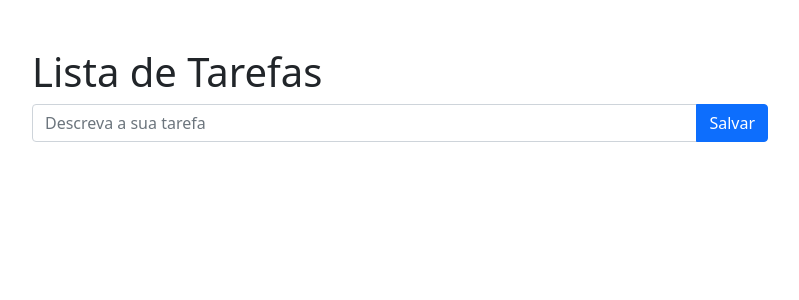
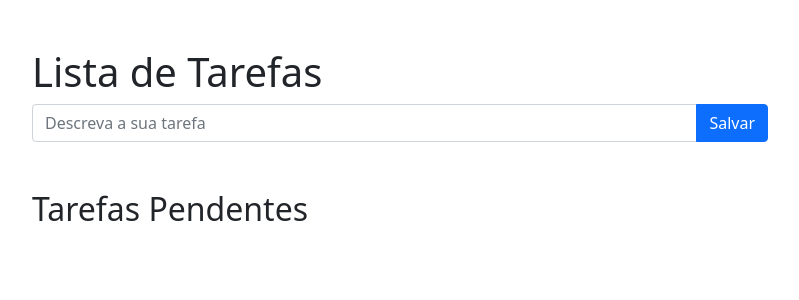
Before and after one commit to emanuelfilipes/django-pro, a Django app: page /tarefas/ in a window 1280 px wide. Shown: the top 300 px of the page, without its empty margins (240-1039 px from the left). Run offline with Django 4.2, Linux system fonts and the light colour scheme; data that the repository does not hold is empty.

Commit message:
Listar tarefas pendentes
close #4

```diff
--- a/webdev/tarefas/templates/tarefas/home.html
+++ b/webdev/tarefas/templates/tarefas/home.html
@@ -21,6 +21,21 @@
                 </div>
                 <div class="form-text">{{ form.nome.errors }}</div>
             </form>
+
+            <h2 class="mt-5">Tarefas Pendentes</h2>
+            {% for tarefa in tarefas_pendentes %}
+            <form>
+                <div class="input-group mb-3">
+                    <div class="input-group-text">
+                        <input class="form-check-input mt-0" type="checkbox" value=""
+                               aria-label="Checkbox para tarefa">
+                    </div>
+                    <input type="text" class="form-control" aria-label="Text input tarefa" value="{{ tarefa.nome }}">
+                </div>
+            </form>
+
+            {% endfor %}
+
         </div>
     </div>
 </div>
--- a/webdev/tarefas/views.py
+++ b/webdev/tarefas/views.py
@@ -5,15 +5,19 @@ from django.http import HttpResponse, HttpResponseRedirect
 from django.urls import reverse
 
 from webdev.tarefas.forms import TarefaNovaForm
+from webdev.tarefas.models import Tarefa
 
 
 def home(request):
+
     if request.method == 'POST':
         form=TarefaNovaForm(request.POST)
         if form.is_valid():
             form.save()
             return HttpResponseRedirect(reverse('tarefas:home'))
         else:
-            return render(request, 'tarefas/home.html', {'form': form}, status=400)
-
-    return render(request, 'tarefas/home.html')
+            tarefas_pendentes = Tarefa.objects.filter(feita=False).all()
+            return render(request, 'tarefas/home.html', {'form': form,'tarefas_pendentes': tarefas_pendentes},
+            status=400)
+    tarefas_pendentes = Tarefa.objects.filter(feita=False).all()
+    return render(request, 'tarefas/home.html', {'tarefas_pendentes': tarefas_pendentes})
```
Also changed, not shown: webdev/tarefas/tests/test_tarefas_get.py (+26 -1 lines).
